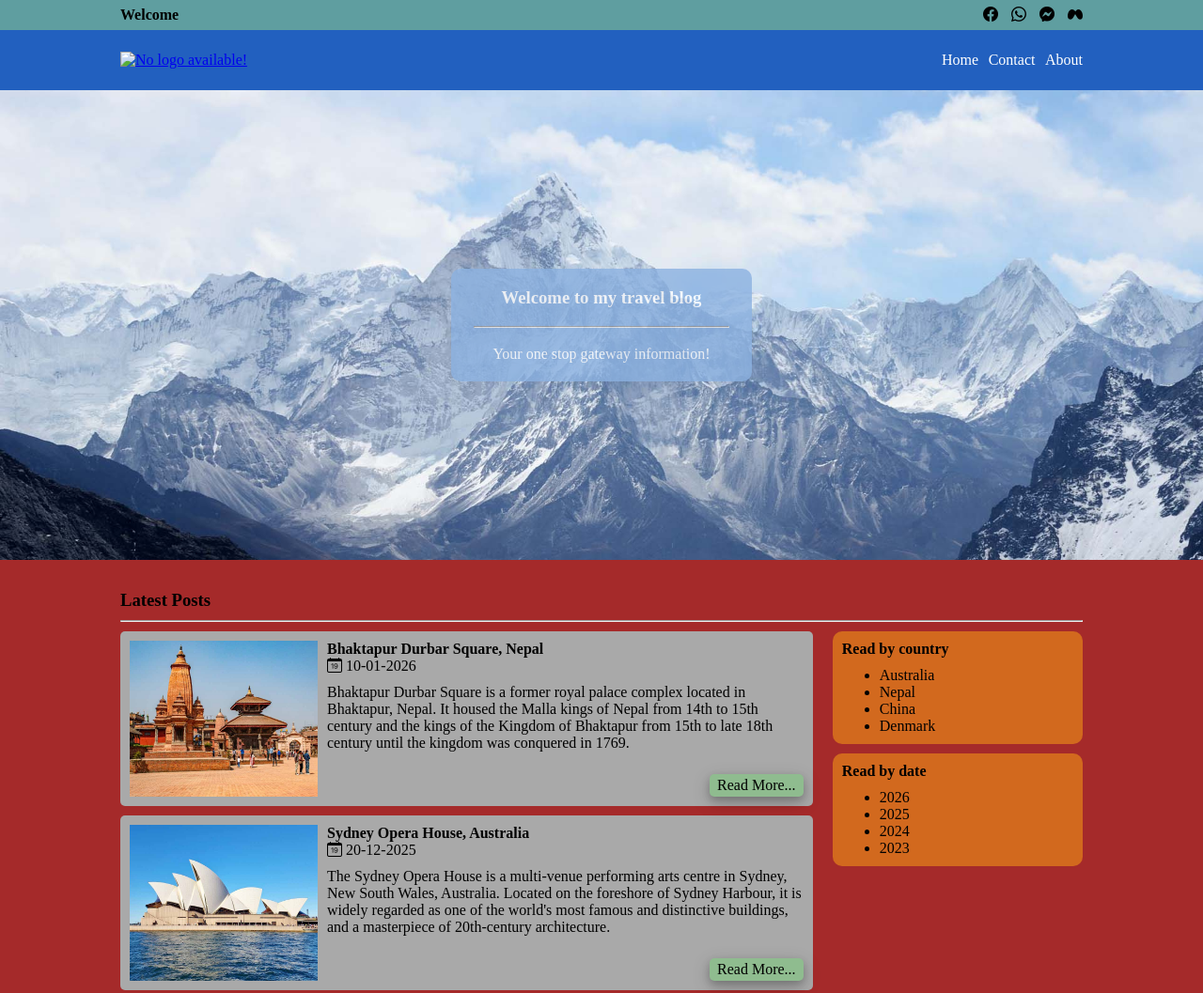
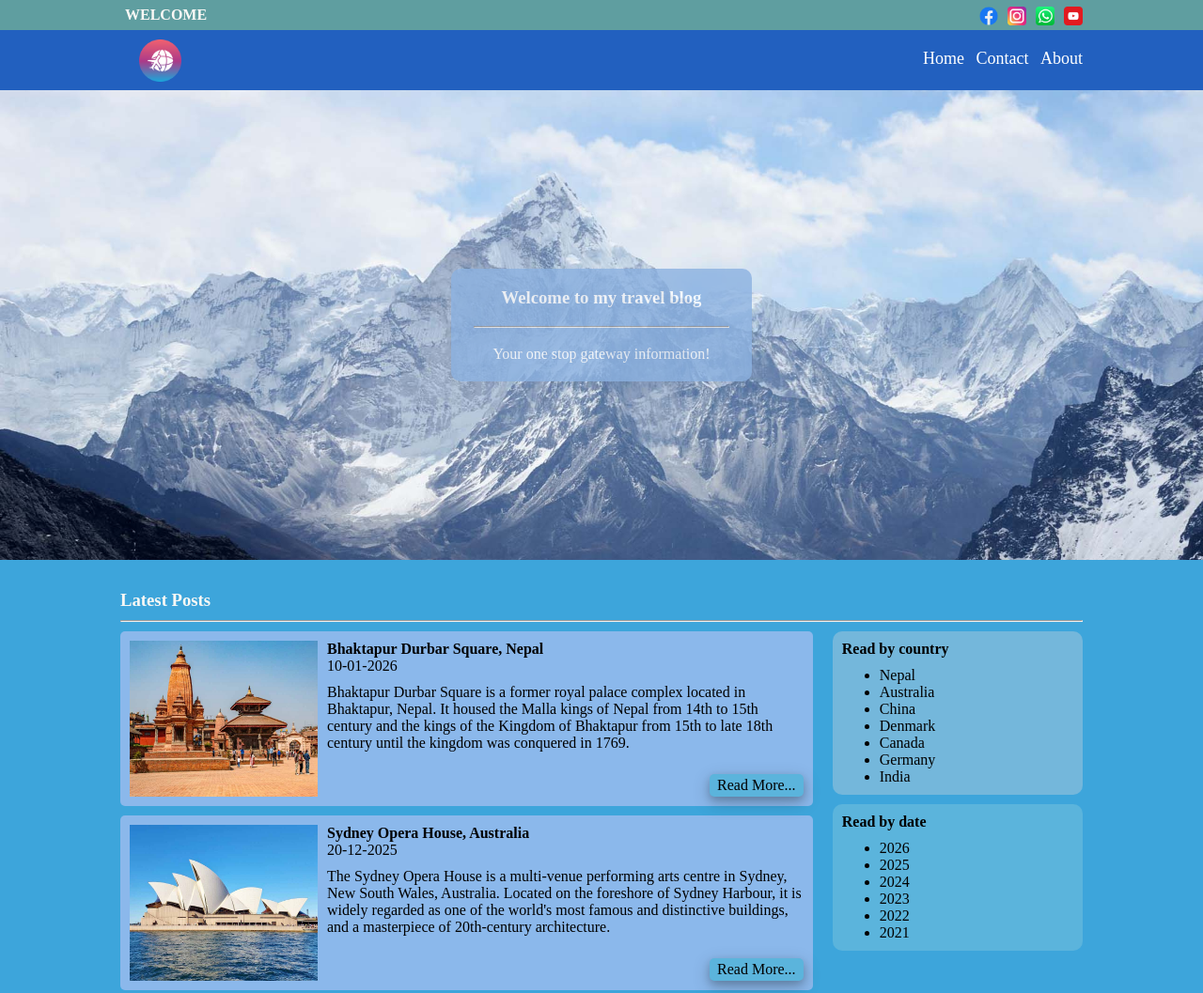
Before and after one commit to ShivaRana/flex-blog-template, a plain HTML site: page index.html in a window 1280 px wide. Shown: the top 1057 px of the page at 94% size. Drawn offline with nearby package versions, Linux system fonts and the light colour scheme.

Commit message:
adds images & updates posts

```diff
--- a/index.html
+++ b/index.html
@@ -5,30 +5,31 @@
     <meta name="viewport" content="width=device-width, initial-scale=1.0">
     <title>Travel Blog</title>
     <link rel="stylesheet" href="style.css">
-    <link rel="stylesheet" href="https://cdn.jsdelivr.net/npm/bootstrap-icons@1.13.1/font/bootstrap-icons.min.css">
 </head>
 <body>
     <header class="header">
         <div>
-            <h4>Welcome</h4>
-            <div class="icon">
-                <i class="bi bi-facebook"></i>
-                <i class="bi bi-whatsapp"></i>
-                <i class="bi bi-messenger"></i>
-                <i class="bi bi-meta"></i>
+            <h4 class="welcome">WELCOME</h4>
+            <div class="social">
+                <ul>
+                    <li><a href="#"><img class="social-img" src="assets/facebook.png" alt=""></a></li>
+                    <li><a href="#"><img class="social-img" src="assets/instragram.png" alt=""></a></li>
+                    <li><a href="#"><img class="social-img" src="assets/whatsapp.png" alt=""></a></li>
+                    <li><a href="#"><img class="social-img" src="assets/youtube.png" alt=""></a></li>
+                </ul>
             </div>
         </div>
     </header>
 
     <nav class="nav">
-        <div>
+        <div><div style="padding-top: 5px">
             <a href="index.html">
-                <img src="" alt="No logo available!">
-            </a>
-            <ul>
-                <li>Home</li>
-                <li>Contact</li>
-                <li>About</li>
+                <img class="logo" src="assets/icon.png" alt="No logo available!">
+            </a></div>
+            <ul class="ul-nav">
+                <li><a href="#">Home</a></li>
+                <li><a href="#">Contact</a></li>
+                <li><a href="#">About</a></li>
             </ul>
         </div>
     </nav>
@@ -58,7 +59,7 @@
                                     <p>Bhaktapur Durbar Square is a former royal palace complex located in Bhaktapur, Nepal. It housed the Malla kings of Nepal from 14th to 15th century and the kings of the Kingdom of Bhaktapur from 15th to late 18th century until the kingdom was conquered in 1769.</p>
                                 </div>
                                 <div class="read-more">
-                                    <a href="">Read More...</a>
+                                    <a href="#">Read More...</a>
                                 </div>
                             </div>
                         </div>
@@ -71,7 +72,7 @@
                                     <p>The Sydney Opera House is a multi-venue performing arts centre in Sydney, New South Wales, Australia. Located on the foreshore of Sydney Harbour, it is widely regarded as one of the world's most famous and distinctive buildings, and a masterpiece of 20th-century architecture.</p>
                                 </div>
                                 <div class="read-more">
-                                    <a href="">Read More...</a>
+                                    <a href="#">Read More...</a>
                                 </div>
                             </div>
                         </div>
@@ -84,7 +85,7 @@
                                     <p>The Great Wall of China is a series of fortifications in China. They were built across the historical northern borders of ancient Chinese states and Imperial China as protection against various nomadic groups from the Eurasian Steppe.</p>
                                 </div>
                                 <div class="read-more">
-                                    <a href="">Read More...</a>
+                                    <a href="#">Read More...</a>
                                 </div>
                             </div>
                         </div>
@@ -97,28 +98,34 @@
                                     <p>Pink Beach, located in Komodo National Park, is one of the rarest beaches in the world with naturally pink sand. Its soft pink hue comes from microscopic red organisms called foraminifera, which blend with the white sand to create a stunning pastel shoreline. </p>
                                 </div>
                                 <div class="read-more">
-                                    <a href="">Read More...</a>
+                                    <a href="#">Read More...</a>
                                 </div>
                             </div>
                         </div>
                     </div>
                     <div class="read-by">
-                        <div>
+                        <div class="read-by-country">
                             <h4>Read by country</h4>
                             <ul>
+                                <li>Nepal</li>
                                 <li>Australia</li>
-                                <li>Nepal</li>
                                 <li>China</li>
                                 <li>Denmark</li>
+                                <li>Canada</li>
+                                <li>Germany</li>
+                                <li>India</li>
+
                             </ul>
                         </div>
-                        <div>
+                        <div class="read-by-date">
                             <h4>Read by date</h4>
                             <ul>
                                 <li>2026</li>
                                 <li>2025</li>
                                 <li>2024</li>
                                 <li>2023</li>
+                                <li>2022</li>
+                                <li>2021</li>
                             </ul>
                         </div>
                     </div>
@@ -140,7 +147,7 @@
                             <div class="description">
                                 <p>Tower Bridge is a Grade I listed combined bascule, suspension, and, until 1960, cantilever bridge in London, built between 1886 and 1894.</p>
                             </div>
-                            <a class="more-destination" href="">Read More...</a>
+                            <a class="more-detail" href="#">Read More...</a>
                         </div>
                     </div>
                     <div>
@@ -152,7 +159,7 @@
                             <div class="description">
                                 <p>The Taj Mahal is an ivory-white marble mausoleum on the right bank of the river Yamuna in Agra, Uttar Pradesh, India.</p>
                             </div>
-                            <a class="more-destination" href="">Read More...</a>
+                            <a class="more-detail" href="#">Read More...</a>
                         </div>
                     </div>
                     <div>
@@ -164,7 +171,7 @@
                             <div class="description">
                                 <p>Ocean Park, is an animal theme park in Hong Kong, covering an area of 91.5 hectares (226 acres) in Wong Chuk Hang.</p>
                             </div>
-                            <a class="more-destination" href="">Read More...</a>
+                            <a class="more-detail" href="#">Read More...</a>
                         </div>
                     </div>
                     <div>
@@ -176,7 +183,7 @@
                             <div class="description">
                                 <p>Niagara Falls, Canada, is a world-famous destination with breathtaking waterfalls, exciting attractions, and stunning natural beauty.</p>
                             </div>
-                            <a class="more-destination" href="">Read More...</a>
+                            <a class="more-detail" href="#">Read More...</a>
                         </div>
                     </div>
                 </div>
@@ -195,7 +202,7 @@
 
     <footer>
         <div class="footer">
-            <p>@ Copyright all reserved, designed by Shiva</p>
+            <p>Copyright 2026. All Rights Reserved. Designed by Shiva.</p>
         </div>
     </footer>
 </body>
--- a/style.css
+++ b/style.css
@@ -16,8 +16,32 @@
     justify-content: space-between;
 }
 
-.icon > i {
+.welcome {
+    padding: 5px;
+    color: #FAF8F5;
+}
+
+.social > ul {
+    padding-top: 5px;
+    display: flex;
+    align-items: center;
+    justify-content: space-between;
+}
+
+.social > ul > li {
+    list-style: none;
     padding-left: 10px;
+}
+
+.social-img {
+    height: 20px;
+    width: 20px;
+}
+
+.logo {
+    height: 45px;
+    width: 45px;
+    padding-left: 20px;
 }
 
 .nav {
@@ -34,12 +58,19 @@
     justify-content: space-between;
 }
 
-.nav > div > ul {
-    width: 150px;
+.ul-nav {
+    width: 170px;
+    padding-top: 15px;
+    font-size: large;
     list-style: none;
     color: white;
     display: flex;
     justify-content: space-between;
+}
+
+.ul-nav > li > a {
+    color: white;
+    text-decoration: none;
 }
 
 .overview {
@@ -74,7 +105,8 @@
 }
 
 .posts-section {
-    background-color: brown;
+    height: auto;
+    background-color:#3DA5DB;
     display: flex;
     align-items: center;
     justify-content: center;
@@ -82,12 +114,13 @@
 
 .posts-latest {
     width: 1024px;
-    height: auto;
+    height: 100%;
 }
 
 .posts-latest > h3 {
     margin-top: 32px;
     margin-bottom: 10px;
+    color: #FAF8F5;
 }
 
 .posts-latest > hr {
@@ -106,17 +139,14 @@
     width: 70%;
     }
 
-.posts > div {
+.post {
+    height: auto;
     width: 100%;
-    height: auto;
+    padding: 10px;
     margin-bottom: 10px;
-    background-color:darkgray;
+    background-color:#8BB8EB;
     display: flex;
     flex-direction: row;
-}
-
-.post {
-    padding: 10px;
     border-radius: 5px;
 }
 
@@ -140,7 +170,7 @@
     height: 24px;
     width: 100px;
     color:black;
-    background-color:darkseagreen;
+    background-color:#5BB4DC;
     text-decoration: none;
     border: 0;
     box-shadow: 0 4px 8px 0 rgba(0, 0, 0, 0.2), 0 6px 20px 0 rgba(0, 0, 0, 0.19);
@@ -155,7 +185,6 @@
 }
 
 .read-by > div {
-    background-color:chocolate;
     border-radius: 10px;
     margin-bottom: 10px;
     padding: 10px;
@@ -163,6 +192,14 @@
 
 .read-by > div > ul {
     margin-top: 10px;
+}
+
+.read-by-country {
+    background-color: #74B7DB;
+}
+
+.read-by-date {
+    background-color: #5BB4DC;
 }
 
 .recommendation {
@@ -218,7 +255,7 @@
     width: 100%;
 }
 
-.more-destination {
+.more-detail {
     height: 24px;
     width: 100%;
     margin-top: 16px;
@@ -228,7 +265,7 @@
     box-shadow: 0 4px 8px 0 rgba(0, 0, 0, 0.2), 0 6px 20px 0 rgba(0, 0, 0, 0.19);
     border: 1px solid #ccc;
     border-radius: 5px;
-    background-color: darkseagreen;
+    background-color: #5BB4DC;
     display: flex;
     align-items: center;
     justify-content: center;
@@ -264,6 +301,7 @@ button {
     height: 64px;
     background-color: #526AEB;
     color: white;
+    font-size: small;
     display: flex;
     align-items: center;
     justify-content: center;
```
Also changed, not shown: assets/facebook.png (added), assets/icon.png (added), assets/instragram.png (added), assets/whatsapp.png (added), assets/youtube.png (added).
